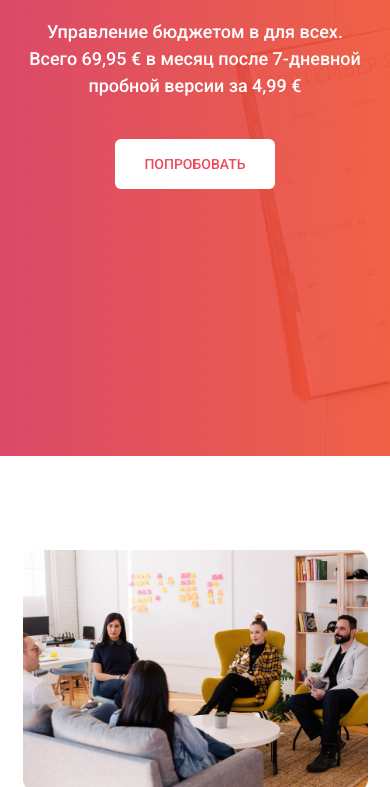
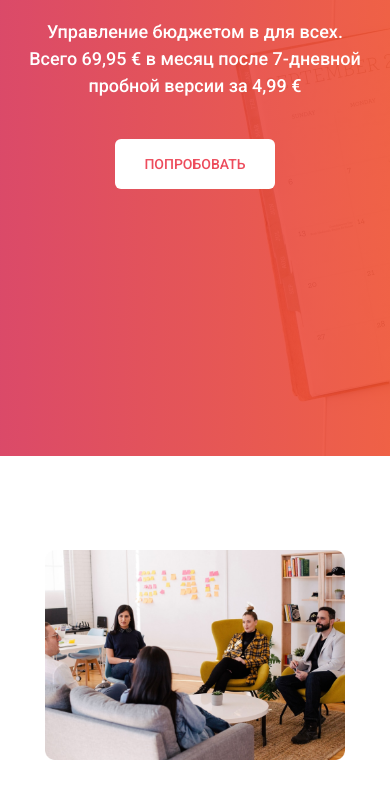
Before and after one commit to Holder-hash/CloudBudget, a plain HTML site: page index.html in a window 390 px wide. Shown: the part 326-1113 px from the top of the page. Drawn offline with Linux system fonts and the light colour scheme; a web font is replaced by a local one.

Commit message:
img adapt fix

```diff
--- a/style.css
+++ b/style.css
@@ -693,4 +693,7 @@ footer>div>span {
         width: 345px;
         margin: 0 auto;
     }
+    img {
+        max-width: 300px !important;
+    }
 }
```
